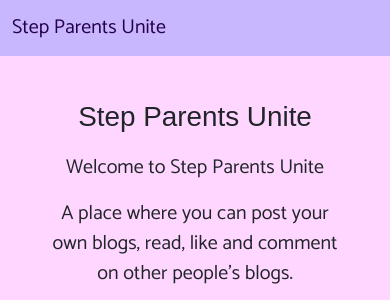
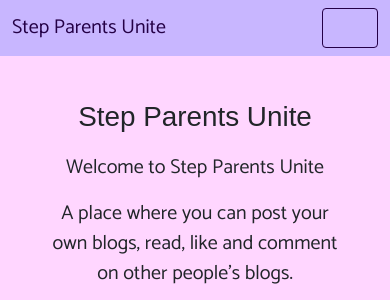
Before and after one commit to Mrst12/step-parents-unite, a Django app: page / in a window 390 px wide. Shown: the top 300 px of the page. Run offline with Django 3.2, Linux system fonts and the light colour scheme.

Commit message:
add styling for the toggler icon

```diff
--- a/static/css/style.css
+++ b/static/css/style.css
@@ -24,6 +24,12 @@
         padding-right:10px;
         padding-left:10px;
 
+    }
+    .navbar-toggler {
+        border: 1px solid #240046;
+    }
+    .navbar-toggler:focus {
+        box-shadow: none;
     }
 }
 
```
